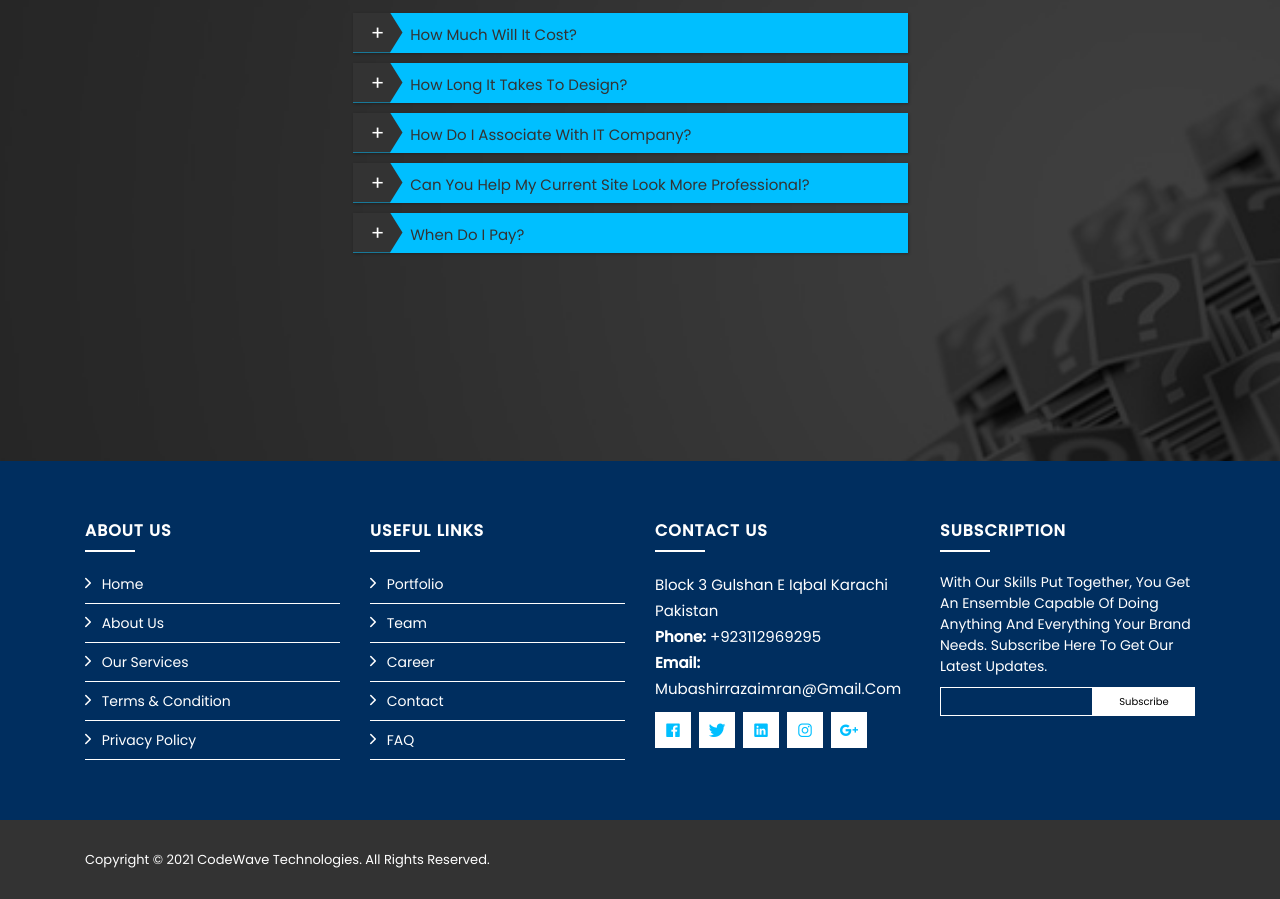
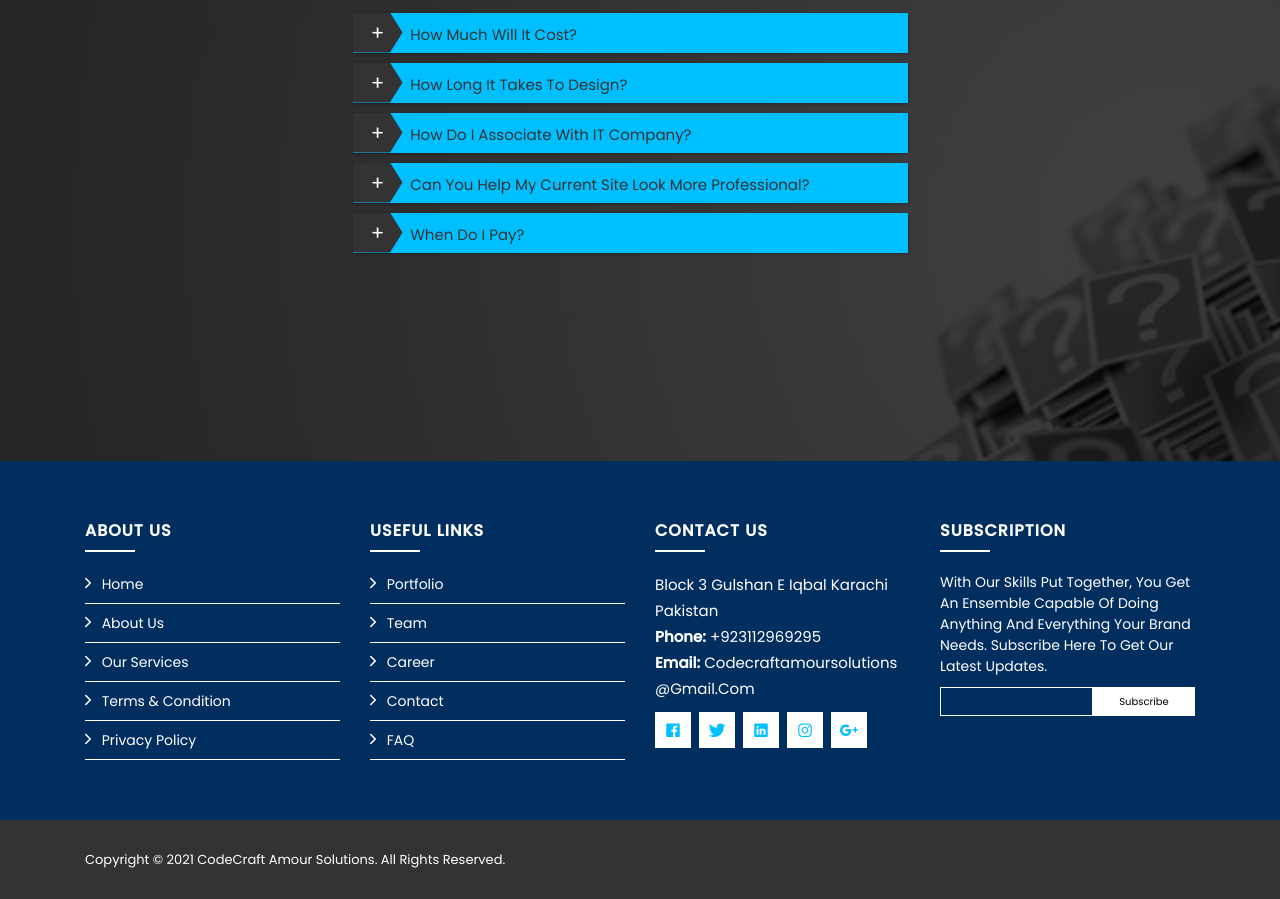
Before and after one commit to mubashir-786/codewave, a plain HTML site: page index.html in a window 1280 px wide. Shown: the part 4609-5508 px from the top of the page. Drawn offline with nearby package versions, Linux system fonts and the light colour scheme.

Commit message:
fix: email

```diff
--- a/index.html
+++ b/index.html
@@ -310,7 +310,7 @@
         <div class="row">
             <div class="card">
                 <div class="image">
-                    <img src="./images/me.png" alt="Team member 1">
+                    <img src="./images/testimonial-3.jpg" alt="Team member 1">
                 </div>
                 <div class="info">
                     <h3>Mubashir Raza</h3>
@@ -466,7 +466,7 @@
                             Block 3 gulshan e iqbal karachi<br>
                             Pakistan<br>
                             <strong>Phone:</strong> +923112969295<br>
-                            <strong>Email:</strong> mubashirrazaimran@gmail.com<br>
+                            <strong>Email:</strong> codecraftamoursolutions <br> @gmail.com<br>
                         </p>
 
                         <div class="social-links">
@@ -497,7 +497,7 @@
         <div class="container">
             <div class="row align-items-center">
                 <div class="col-md-6 copyright" style="color: #fff; font-size: 1.3rem;">
-                    Copyright &copy; 2021 CodeWave technologies. All Rights Reserved.
+                    Copyright &copy; 2021 CodeCraft Amour Solutions. All Rights Reserved.
                 </div>
             </div>
         </div>
```
Also changed, not shown: careers.html (+2 -2 lines).
